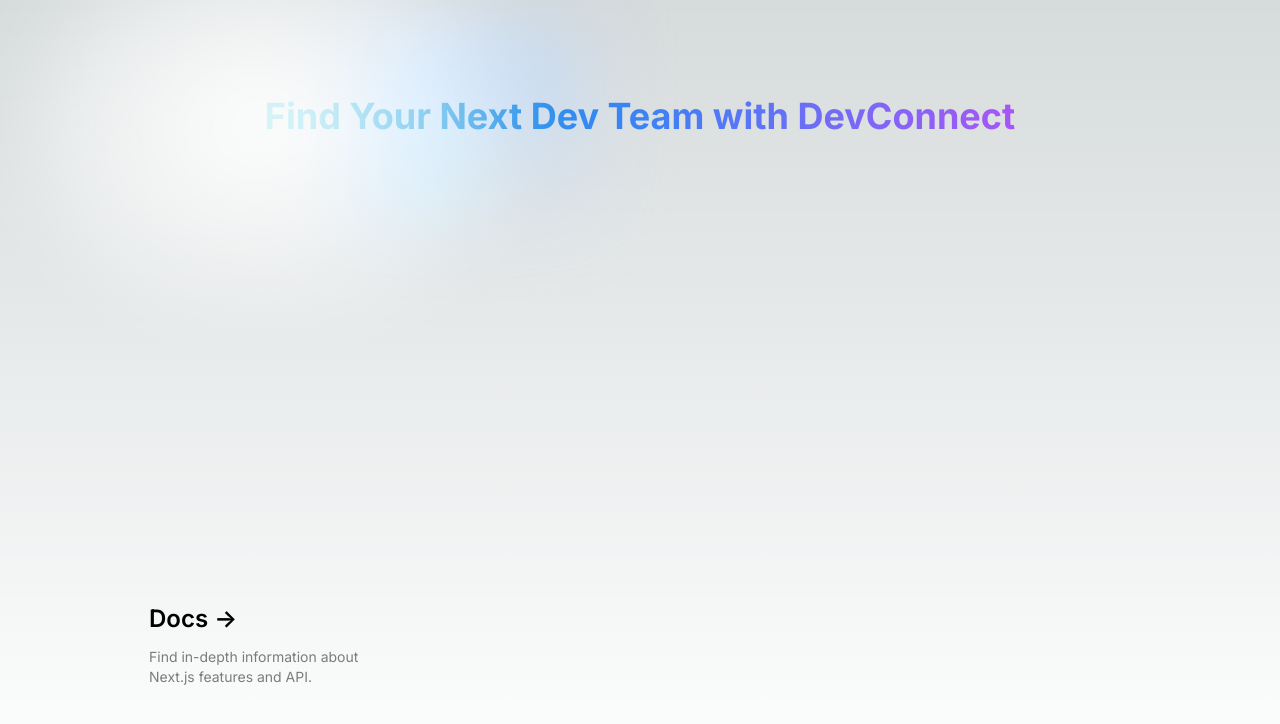
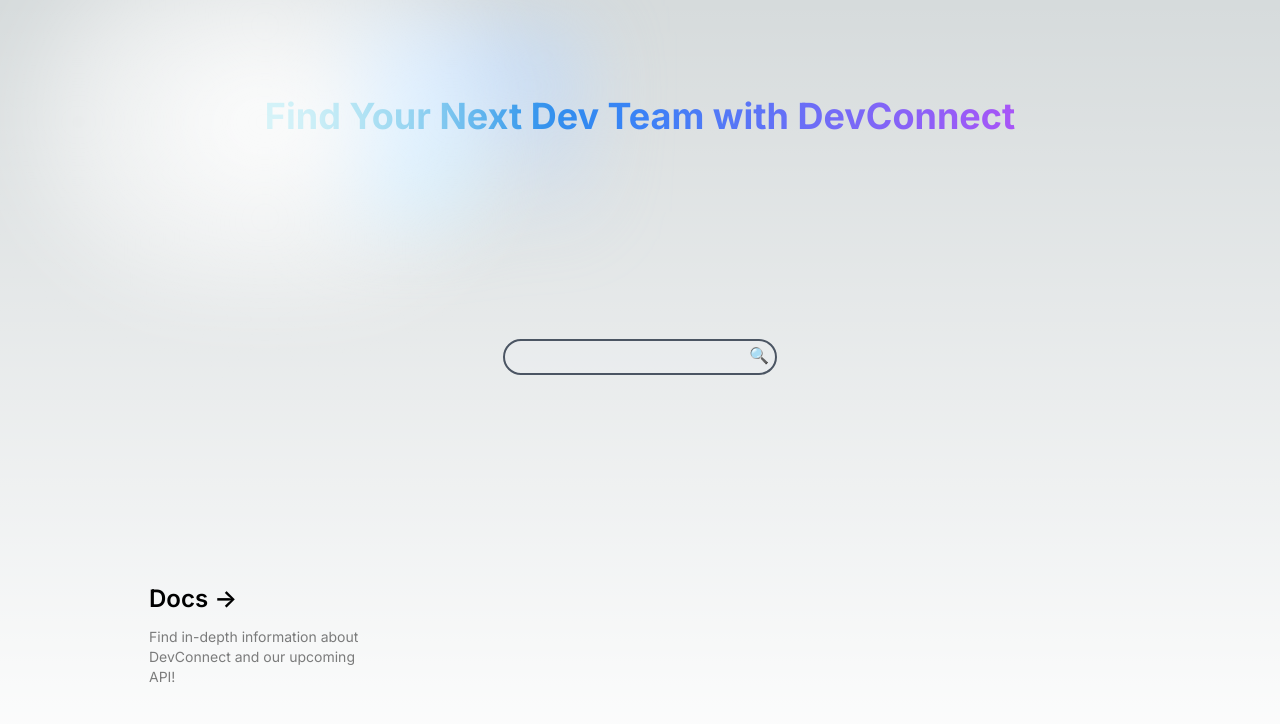
Before and after one commit to JustinScitech/DevConnectRB, a Next.js app: page / in a window 1280 px wide. Shown: the top 724 px of the page. Built offline with nearby package versions, Linux system fonts and the light colour scheme.

Commit message:
Update search icon

```diff
--- a/app/page.js
+++ b/app/page.js
@@ -1,5 +1,5 @@
 import Image from 'next/image'
-
+import Search from '@/components/Search/Search'
 export default function Home() {
   return (
     <main className="flex min-h-screen flex-col items-center justify-between p-24">
@@ -10,6 +10,8 @@
           Find Your Next Dev Team with DevConnect
         </h1>
       </div>
+      <Search/>
+
 
       <div className="mb-32 grid text-center lg:max-w-5xl lg:w-full lg:mb-0 lg:grid-cols-4 lg:text-left">
         <a
@@ -20,12 +22,12 @@
         >
           <h2 className={`mb-3 text-2xl font-semibold`}>
             Docs{' '}
-            <span className="inline-block transition-transform group-hover:translate-x-1 motion-reduce:transform-none">
+            <span className="inline-block transition-transform group-hover:translate-x-2 motion-reduce:transform-none">
               -&gt;
             </span>
           </h2>
           <p className={`m-0 max-w-[30ch] text-sm opacity-50`}>
-            Find in-depth information about Next.js features and API.
+            Find in-depth information about DevConnect and our upcoming API!
           </p>
         </a>
 
--- /dev/null
+++ b/components/Search/Search.jsx
@@ -0,0 +1,21 @@
+import React from 'react';
+
+const Search = () => {
+    return(
+        <div className="relative text-gray-600 justify-center">
+            <div className="rounded-md p-1 bg-transparent">
+                <input className="bg-slate-100 bg-opacity-10 h-9 px-5 pr-10 rounded-full text-sm focus:outline-none"
+                    style={{
+                        borderImage: "linear-gradient(to right, cyan-500, blue-500, purple-500)",
+                        border: "2px solid"
+                    }}
+                />
+            </div>
+            <button type="submit" className="absolute right-0 top-0 mt-2 mr-3">
+                🔍
+            </button>
+        </div>
+    );
+};
+
+export default Search;
```
